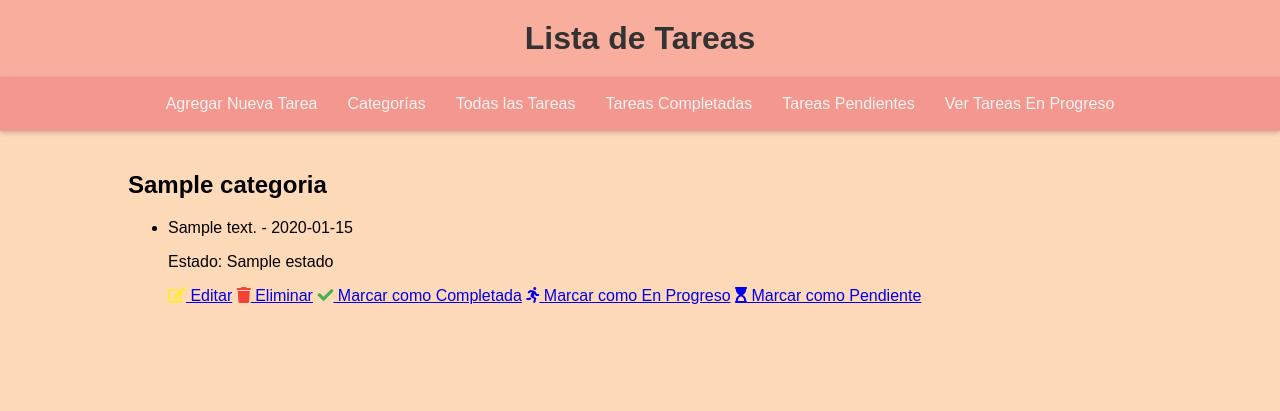
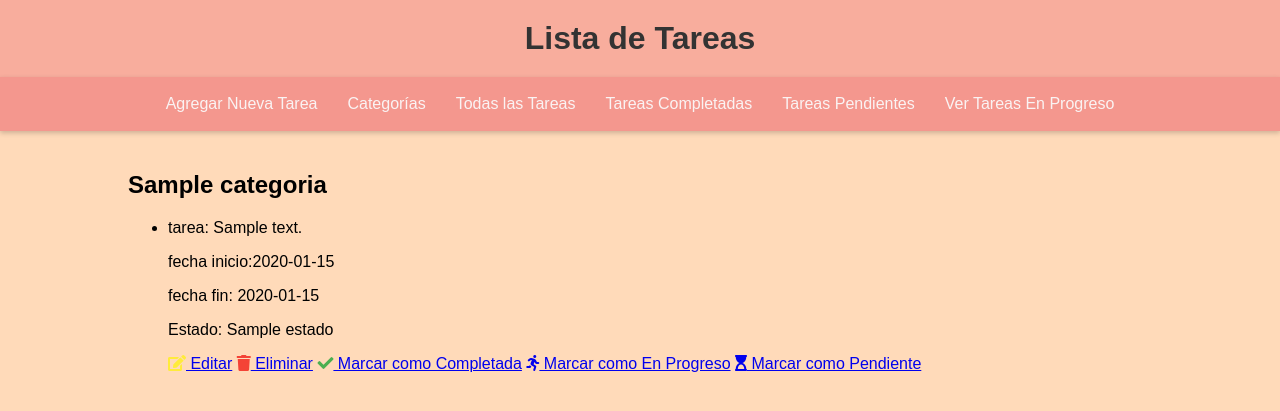
Before and after one commit to paolaqv/proyecto_ToDoList, a Flask app: page / in a window 1280 px wide. Shown: the top 411 px of the page. Run offline with Flask 3, Linux system fonts and the light colour scheme; tables that the repository leaves empty hold one stand-in row (values such as "Sample post").

Commit message:
mostrar fecha inicio y fin, no permitir eliminar tareas completadas o en progreso

```diff
--- a/app/routes.py
+++ b/app/routes.py
@@ -72,8 +72,8 @@ def eliminar_tarea(tarea_id):
     tarea = RegistroTarea.query.get_or_404(tarea_id)
 
     # no permitir eliminar si la tarea está completada
-    if tarea.estado.nombre == "Completada":
-        flash('Las tareas completadas no pueden ser eliminadas.', 'warning')
+    if tarea.estado.nombre == "Completada" or tarea.estado.nombre == "En Progreso":
+        flash('Las tareas completadas o en progreso no pueden ser eliminadas.', 'warning')
         return redirect(url_for('index'))
 
     db.session.delete(tarea)
--- a/templates/index.html
+++ b/templates/index.html
@@ -25,7 +25,9 @@
                 {% for tarea in tareas %}
                 {% if tarea.categoria_id == categoria.id %}
                     <li>
-                        <p>{{ tarea.descripcion }} - {{ tarea.fecha_inicio.strftime('%Y-%m-%d') }}</p>
+                        <p>tarea: {{ tarea.descripcion }}</p>
+                        <p>fecha inicio:{{ tarea.fecha_inicio.strftime('%Y-%m-%d') }}</p>
+                        <p>fecha fin: {{ tarea.fecha_fin.strftime('%Y-%m-%d') }}</p>
                         <p>Estado: {{ tarea.estado.nombre }}</p>
                         <a href="{{ url_for('editar_tarea', tarea_id=tarea.id) }}"><i class="fas fa-edit"></i> Editar</a>
                         <a href="{{ url_for('eliminar_tarea', tarea_id=tarea.id) }}" onclick="return confirm('¿Estás seguro?');"><i class="fas fa-trash"></i> Eliminar</a>
```
